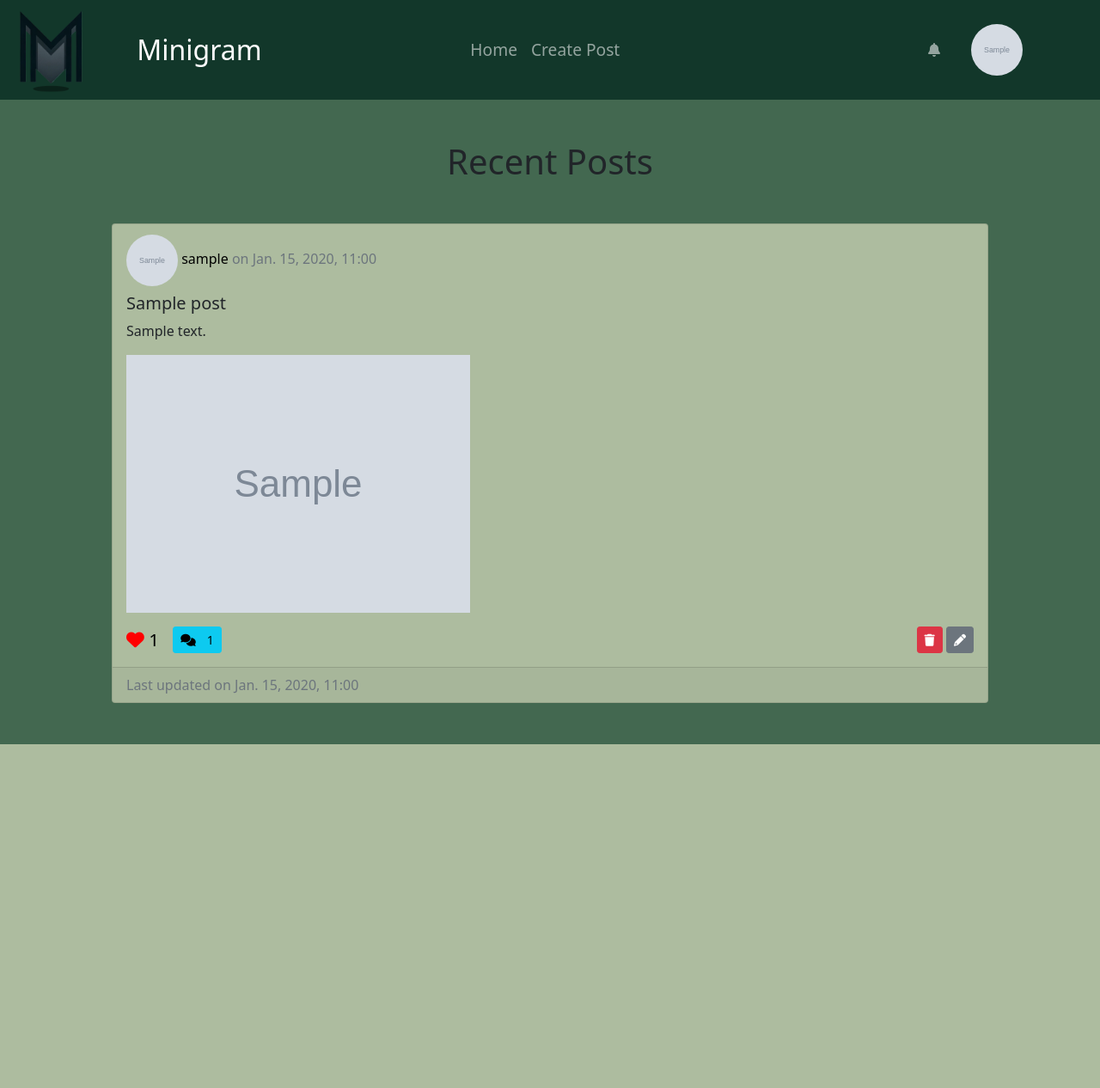
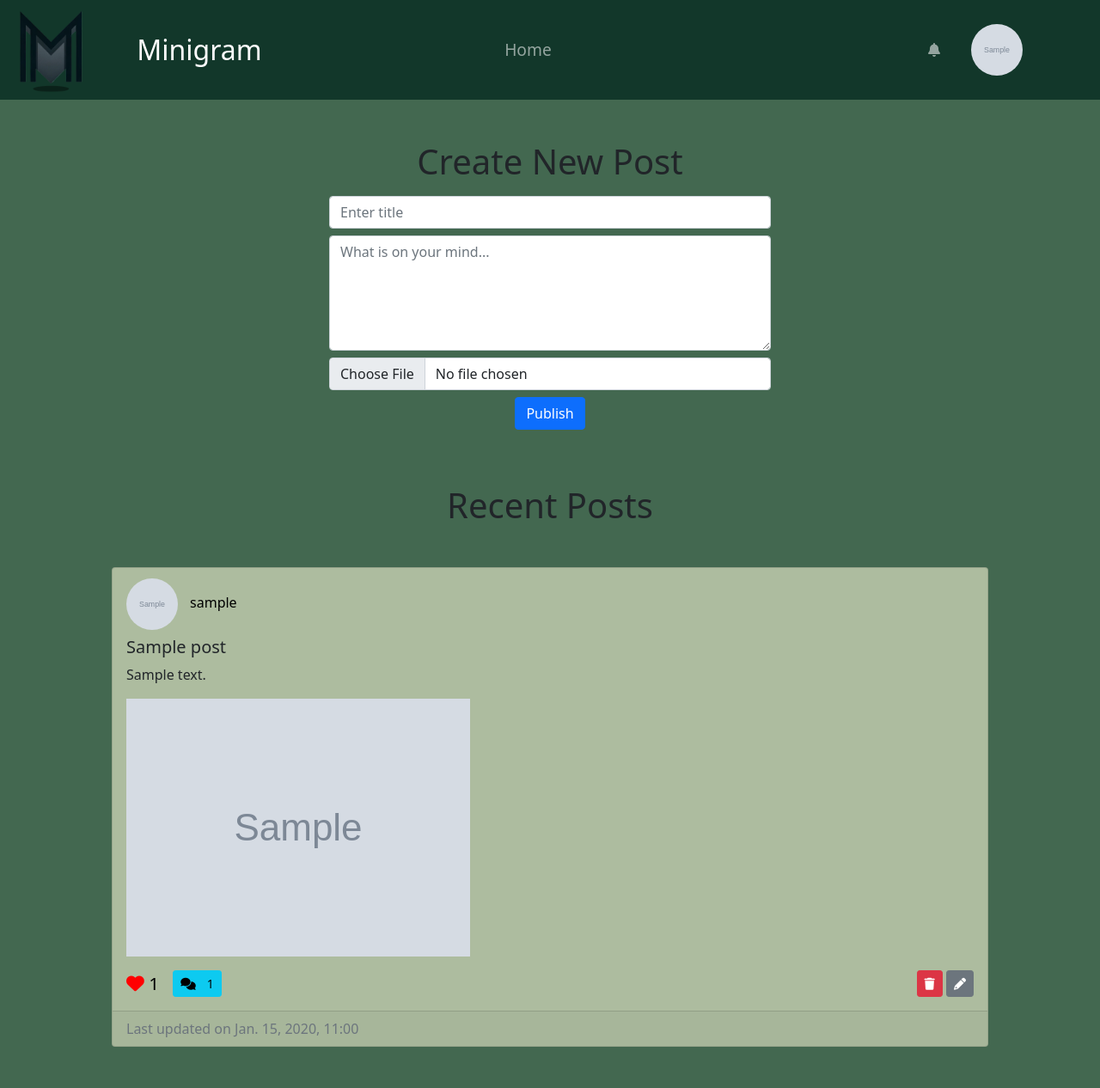
Before and after one commit to themane04/django, a Django app: page / in a window 1280 px wide. Shown: the whole page at 86% size. Before the commit the page ends 866 px from the top, so only its background shows below. Run offline with Django 5.2, Linux system fonts and the light colour scheme; a user stored in the database is signed in; tables that the repository leaves empty hold one stand-in row (values such as "Sample post"); grey boxes marked "Sample" are stand-in pictures; data that the repository does not hold is empty; some libraries are stand-ins or nearby versions.

Commit message:
moved the creation of posts to the home page and made the necessary changes afterwards

```diff
--- a/blog/views.py
+++ b/blog/views.py
@@ -139,7 +139,7 @@ class UserLoginView(View):
 class CreatePostView(View):
     def get(self, request, *args, **kwargs):
         form = PostForm()
-        return render(request, 'users/create_post.html', {'form': form})
+        return render(request, 'home.html', {'form': form})
 
     def post(self, request, *args, **kwargs):
         form = PostForm(request.POST, request.FILES)
@@ -148,7 +148,7 @@ class CreatePostView(View):
             post.author = request.user
             post.save()
             return redirect('home')
-        return render(request, 'users/create_post.html', {'form': form})
+        return render(request, 'home.html', {'form': form})
 
 
 # class that allows a user to delete a post
--- a/templates/home.html
+++ b/templates/home.html
@@ -24,6 +24,39 @@
             </div>
         </div>
     </div>
+
+    {% if user.is_authenticated %}
+        <div class="body-create-post">
+            <div class="container mt-5">
+                <div class="row justify-content-center">
+                    <div class="col-md-6">
+                        <div class="form-create-post">
+                            <h1 class="text-center">Create New Post</h1>
+                            <form method="post" class="m-3" action="{% url 'create-post' %}"
+                                  enctype="multipart/form-data">
+                                {% csrf_token %}
+                                <div class="form-group mt-2">
+                                    <input type="text" class="form-control" id="title" name="title"
+                                           placeholder="Enter title" required>
+                                </div>
+                                <div class="form-group mt-2">
+                                <textarea class="form-control" id="content" name="content" rows="5"
+                                          placeholder="What is on your mind..." required></textarea>
+                                </div>
+                                <div class="form-group mt-2">
+                                    <input type="file" class="form-control" id="image" name="image">
+                                </div>
+                                <div class="text-center mt-2">
+                                    <button type="submit" class="btn btn-primary">Publish</button>
+                                </div>
+                            </form>
+                        </div>
+                    </div>
+                </div>
+            </div>
+        </div>
+    {% endif %}
+
     <div class="container mt-5">
         <h1 class="text-center mb-4">Recent Posts</h1>
         {% if posts %}
@@ -38,12 +71,14 @@
                                         <img class="rounded-circle" src="{{ post.author.profile.profile_pic.url }}"
                                              alt="{{ post.author.username }}">
                                     {% else %}
-                                        <img class="rounded-circle" src="{% static 'images/default_profile_picture.png' %}"
+                                        <img class="rounded-circle"
+                                             src="{% static 'images/default_profile_picture.png' %}"
                                              alt="Default profile picture">
                                     {% endif %}
-                                    {{ post.author.username }}
+                                    <div class="d-inline" style="padding-left: 1%">
+                                        {{ post.author.username }}
+                                    </div>
                                 </a>
-                                on {{ post.created_at|date:"N j, Y, H:i" }}
                             </h6>
                             <h5 class="card-title">{{ post.title }}</h5>
                             <p class="card-text">{{ post.content }}</p>
--- a/templates/navbar.html
+++ b/templates/navbar.html
@@ -45,11 +45,6 @@
                 {% if not user.is_authenticated %}
                     <li class="nav-item">
                         <a class="nav-link" href="{% url 'register' %}">Register</a>
-                    </li>
-                {% endif %}
-                {% if user.is_authenticated %}
-                    <li class="nav-item">
-                        <a class="nav-link" href="{% url 'create-post' %}">Create Post</a>
                     </li>
                 {% endif %}
             </ul>
--- a/templates/user_public_profile.html
+++ b/templates/user_public_profile.html
@@ -17,10 +17,11 @@
                     {% endif %}
                     <div style="padding-left: 2%; max-width: 40%">
                         <h1 class="mb-0">{{ profile_user.username }}</h1>
-                        <p class="text-center pt-2">{{ profile_user.profile.bio }}</p>
                     </div>
                 </div>
-
+                <div class="text-center d-flex justify-content-center">
+                    <p class="pb-5" style="max-width: 50%;">{{ profile_user.profile.bio }}</p>
+                </div>
                 {% for post in posts %}
                     <div class="card mb-3">
                         <div class="card-header">
```
Also changed, not shown: templates/users/create_post.html (deleted, +0 -31 lines).
